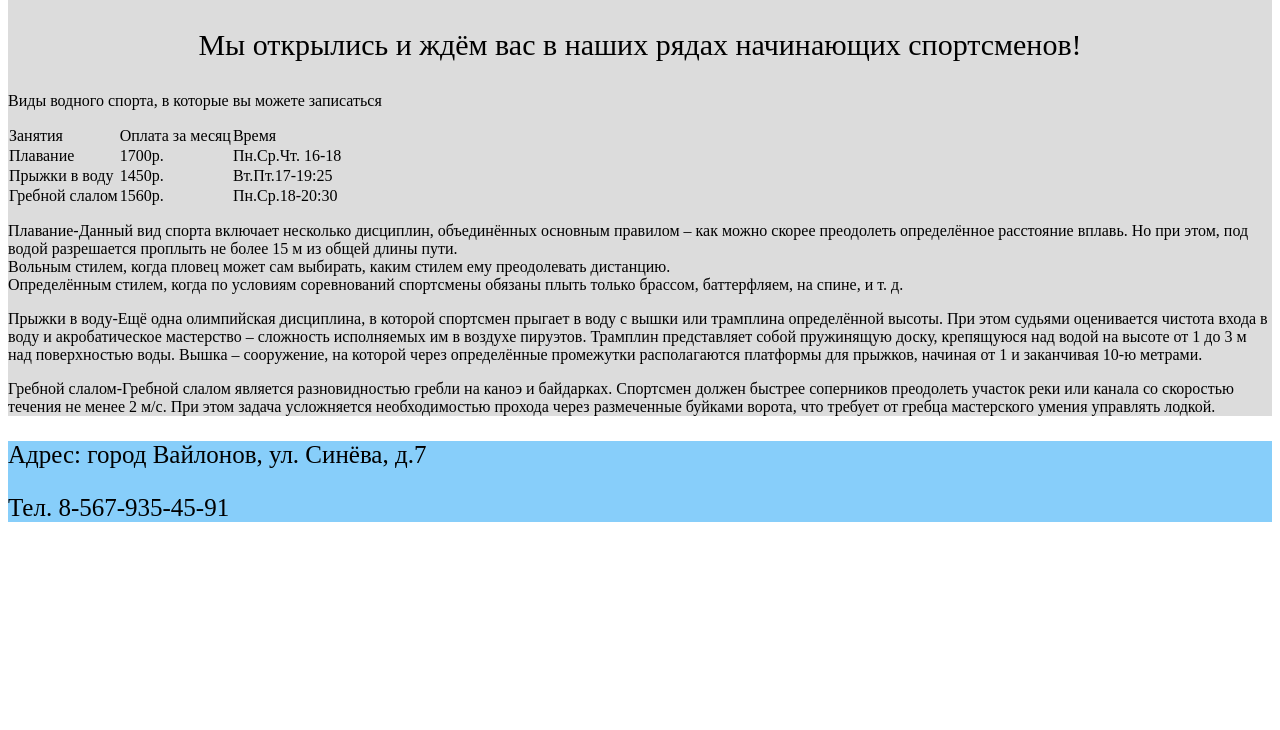
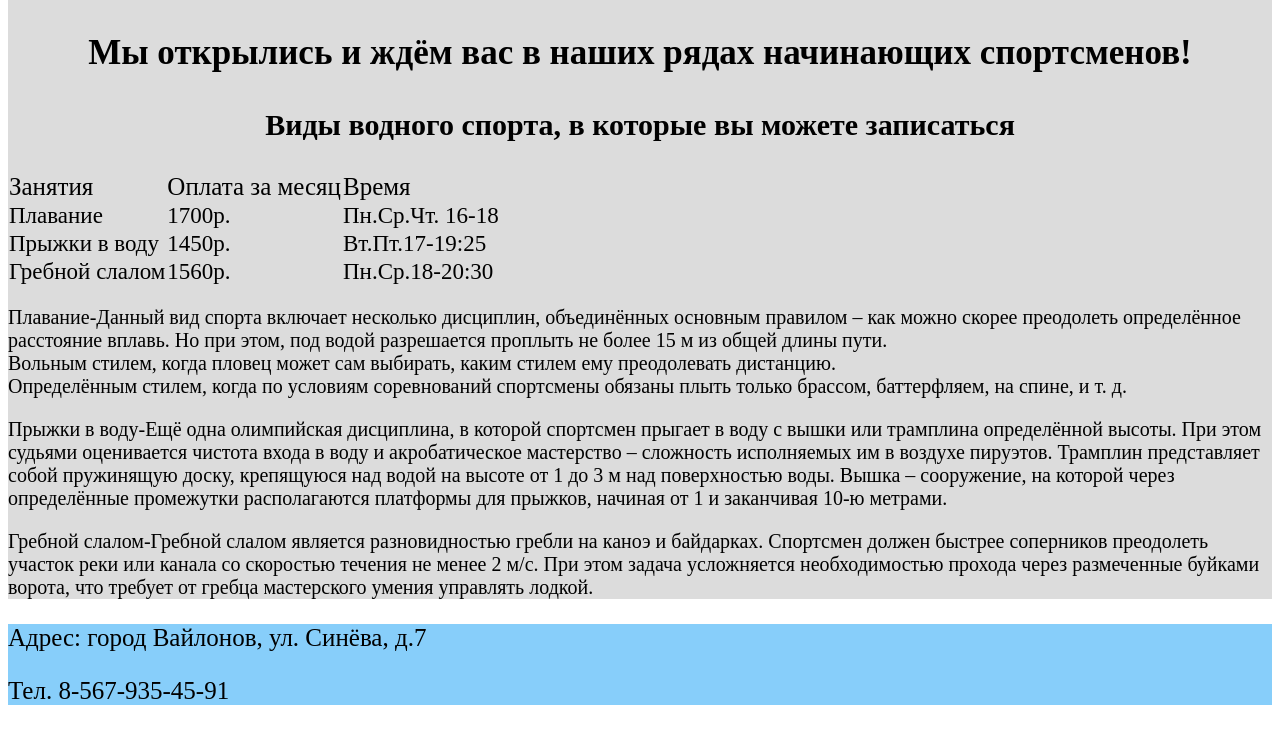
Before and after one commit to RealityPortal/Project, a plain HTML site: page index.html in a window 1280 px wide. Shown: the part 1041-1771 px from the top of the page. Before the commit the page ends 1588 px from the top, so only its background shows below. Drawn offline with Linux system fonts and the light colour scheme.

Commit message:
Update index.html

```diff
--- a/index.html
+++ b/index.html
@@ -10,31 +10,31 @@
     <main style="background:gainsboro">
         <h1 style="text-align:center; font-size: 45px;"> Swimming Time </h1>
         <h2 style="text-align:center; font-size: 35px;"> Секция плавани </h2>
-        <img src="https://koptevo.mos.ru/1508%20%D1%84%D0%BE%D0%BA.jpg" height="800px">
-        <p style="text-align:center; font-size: 30px;"> Мы открылись и ждём вас в наших рядах начинающих спортсменов!</p>
+         <img src="https://koptevo.mos.ru/1508%20%D1%84%D0%BE%D0%BA.jpg" height="800px">
+        <p style="text-align:center; font-size: 35px;"><b> Мы открылись и ждём вас в наших рядах начинающих спортсменов!</b></p>
 
-        <p>Виды водного спорта, в которые вы можете записаться</p>
+        <p style="text-align:center; font-size: 30px;"><b>Виды водного спорта, в которые вы можете записаться</b></p>
 
             <table style="border-collapse:collapse; border:1px black;">
-                <tr style="background-color:gainsboro; color:black">
+                <tr style="background-color:gainsboro; color:black; font-size:25px">
                     <td>Занятия</td>
                     <td>Оплата за месяц</td>
                     <td>Время</td>
                 </tr>
 
-                <tr style="border:1px black;">
+                <tr style="border:1px black; font-size:23">
                     <td>Плавание</td>
                     <td>1700р.</td>
                     <td>Пн.Ср.Чт. 16-18</td>
                 </tr>
 
-                <tr style="border:1px black;">
+                <tr style="border:1px black; font-size:23">
                     <td>Прыжки в воду</td>
                     <td>1450р.</td>
                     <td>Вт.Пт.17-19:25</td>
                 </tr>
 
-                <tr style="border:1px black;">
+                <tr style="border:1px black; font-size:23">
                     <td>Гребной слалом</td>
                     <td>1560р.</td>
                     <td>Пн.Ср.18-20:30</td>
@@ -43,9 +43,9 @@
 
             </table>
 
-            <p>Плавание-Данный вид спорта включает несколько дисциплин, объединённых основным правилом – как можно скорее преодолеть определённое расстояние вплавь. Но при этом, под водой разрешается проплыть не более 15 м из общей длины пути. <br/>Вольным стилем, когда пловец может сам выбирать, каким стилем ему преодолевать дистанцию. <br/>Определённым стилем, когда по условиям соревнований спортсмены обязаны плыть только брассом, баттерфляем, на спине, и т. д.  </p>
-            <p>Прыжки в воду-Ещё одна олимпийская дисциплина, в которой спортсмен прыгает в воду с вышки или трамплина определённой высоты. При этом судьями оценивается чистота входа в воду и акробатическое мастерство – сложность исполняемых им в воздухе пируэтов. Трамплин представляет собой пружинящую доску, крепящуюся над водой на высоте от 1 до 3 м над поверхностью воды. Вышка – сооружение, на которой через определённые промежутки располагаются платформы для прыжков, начиная от 1 и заканчивая 10-ю метрами.</p>
-            <p>Гребной слалом-Гребной слалом является разновидностью гребли на каноэ и байдарках. Спортсмен должен быстрее соперников преодолеть участок реки или канала со скоростью течения не менее 2 м/с. При этом задача усложняется необходимостью прохода через размеченные буйками ворота, что требует от гребца мастерского умения управлять лодкой.</p>
+            <p style="font-size:20px">Плавание-Данный вид спорта включает несколько дисциплин, объединённых основным правилом – как можно скорее преодолеть определённое расстояние вплавь. Но при этом, под водой разрешается проплыть не более 15 м из общей длины пути. <br/>Вольным стилем, когда пловец может сам выбирать, каким стилем ему преодолевать дистанцию. <br/>Определённым стилем, когда по условиям соревнований спортсмены обязаны плыть только брассом, баттерфляем, на спине, и т. д.  </p>
+            <p style="font-size:20px">Прыжки в воду-Ещё одна олимпийская дисциплина, в которой спортсмен прыгает в воду с вышки или трамплина определённой высоты. При этом судьями оценивается чистота входа в воду и акробатическое мастерство – сложность исполняемых им в воздухе пируэтов. Трамплин представляет собой пружинящую доску, крепящуюся над водой на высоте от 1 до 3 м над поверхностью воды. Вышка – сооружение, на которой через определённые промежутки располагаются платформы для прыжков, начиная от 1 и заканчивая 10-ю метрами.</p>
+            <p style="font-size:20px">Гребной слалом-Гребной слалом является разновидностью гребли на каноэ и байдарках. Спортсмен должен быстрее соперников преодолеть участок реки или канала со скоростью течения не менее 2 м/с. При этом задача усложняется необходимостью прохода через размеченные буйками ворота, что требует от гребца мастерского умения управлять лодкой.</p>
         </main>
 
     <footer style="background-color: lightskyblue">
```
